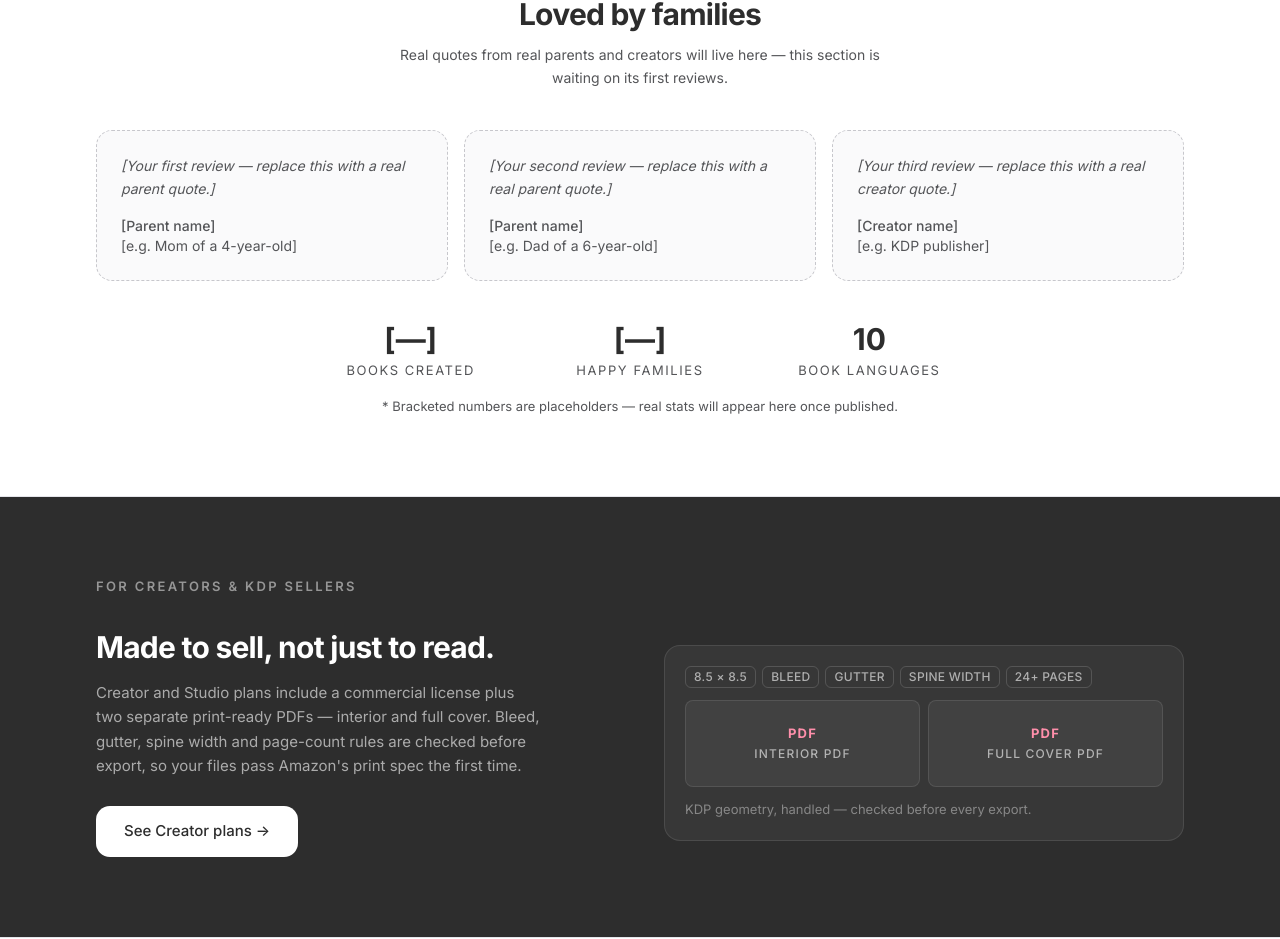
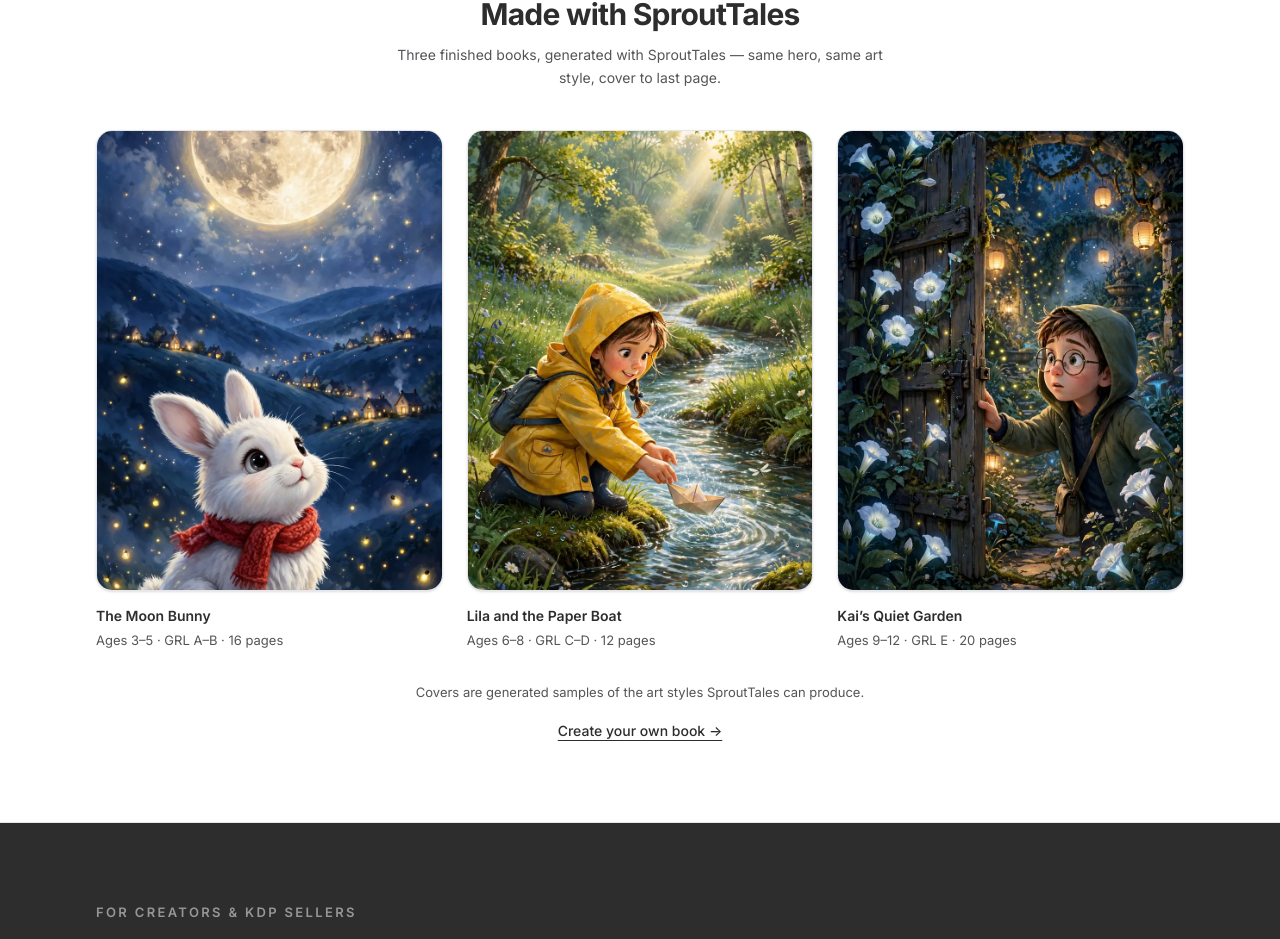
Before and after one commit to zjutimes2015/bookbunny, a Next.js app: page / in a window 1280 px wide. Shown: the part 3291-4230 px from the top of the page. Built offline with nearby package versions, Linux system fonts and the light colour scheme; no server answers.

Commit message:
feat(landing): replace placeholder testimonials with sample books showcase

```diff
--- a/components/landing/Testimonials.tsx
+++ b/components/landing/Testimonials.tsx
@@ -1,79 +1,81 @@
+import Link from 'next/link'
+
 /**
- * Social proof section.
+ * Sample-books showcase (replaces the "Loved by families" placeholder).
  *
- * PLACEHOLDER CONTENT — every quote and every number below is a stand-in.
- * Replace with verified customer quotes / real product stats before launch.
- * Nothing here may be presented as a real review.
+ * No reviews exist yet, so this section shows real sample books instead of
+ * invented quotes. Covers below are the generated sample covers shipped in
+ * public/samples/ — the same three books shown in the "Made for your
+ * reader's age" gallery above. When real parent/creator quotes arrive,
+ * this section can become (or sit beside) a testimonials block.
+ * No numbers here are invented: no books-created / happy-families counts
+ * are shown because no verified counts are available.
  */
-const PLACEHOLDER_QUOTES = [
+const SAMPLE_BOOKS = [
   {
-    quote: '[Your first review — replace this with a real parent quote.]',
-    name: '[Parent name]',
-    detail: '[e.g. Mom of a 4-year-old]',
+    cover: '/samples/cover-moon-bunny.webp',
+    title: 'The Moon Bunny',
+    meta: 'Ages 3–5 · GRL A–B · 16 pages',
   },
   {
-    quote: '[Your second review — replace this with a real parent quote.]',
-    name: '[Parent name]',
-    detail: '[e.g. Dad of a 6-year-old]',
+    cover: '/samples/cover-paper-boat.webp',
+    title: 'Lila and the Paper Boat',
+    meta: 'Ages 6–8 · GRL C–D · 12 pages',
   },
   {
-    quote: '[Your third review — replace this with a real creator quote.]',
-    name: '[Creator name]',
-    detail: '[e.g. KDP publisher]',
+    cover: '/samples/cover-quiet-garden.webp',
+    title: 'Kai’s Quiet Garden',
+    meta: 'Ages 9–12 · GRL E · 20 pages',
   },
 ]
 
-const PLACEHOLDER_STATS = [
-  { value: '[—]', label: 'books created' },
-  { value: '[—]', label: 'happy families' },
-  { value: '10', label: 'book languages' },
-]
-
-export default function Testimonials() {
+export default function SampleBooks() {
   return (
     <section className="mx-auto max-w-6xl px-4 py-16 sm:px-6 lg:px-8 lg:py-20">
       <div className="mb-10 text-center">
         <p className="text-[13px] font-semibold uppercase tracking-[0.18em] text-[#545558]">
-          Early readers
+          Sample books
         </p>
         <h2 className="mt-2 text-2xl font-bold tracking-tight text-[#2D2D2D] sm:text-3xl">
-          Loved by families
+          Made with SproutTales
         </h2>
         <p className="mx-auto mt-3 max-w-lg text-sm leading-relaxed text-[#545558]">
-          Real quotes from real parents and creators will live here — this section is
-          waiting on its first reviews.
+          Three finished books, generated with SproutTales — same hero, same art
+          style, cover to last page.
         </p>
       </div>
 
-      <div className="grid gap-4 md:grid-cols-3">
-        {PLACEHOLDER_QUOTES.map((t) => (
-          <figure
-            key={t.name + t.detail}
-            className="rounded-2xl border border-dashed border-[#C7C7CC] bg-[#FAFAFB] p-6"
-          >
-            <blockquote className="text-sm italic leading-relaxed text-[#545558]">
-              {t.quote}
-            </blockquote>
-            <figcaption className="mt-4 text-sm font-medium text-[#545558]">
-              {t.name}
-              <span className="block font-normal">{t.detail}</span>
-            </figcaption>
-          </figure>
+      <div className="grid gap-8 sm:grid-cols-3 sm:gap-6">
+        {SAMPLE_BOOKS.map((book) => (
+          <div key={book.title}>
+            <div className="relative overflow-hidden rounded-2xl border border-[#E5E5EA] bg-white shadow-sm">
+              <div className="relative aspect-[3/4] w-full">
+                <img
+                  src={book.cover}
+                  alt={`${book.title} — sample book cover`}
+                  className="absolute inset-0 h-full w-full object-cover"
+                  loading="lazy"
+                />
+              </div>
+            </div>
+            <div className="mt-3">
+              <strong className="text-sm font-semibold text-[#2D2D2D]">{book.title}</strong>
+              <p className="mt-1 text-[13px] text-[#545558]">{book.meta}</p>
+            </div>
+          </div>
         ))}
       </div>
 
-      <dl className="mx-auto mt-10 grid max-w-2xl grid-cols-3 gap-4 text-center">
-        {PLACEHOLDER_STATS.map((s) => (
-          <div key={s.label} className="flex flex-col">
-            <dt className="order-2 mt-1 text-[13px] uppercase tracking-[0.12em] text-[#545558]">
-              {s.label}
-            </dt>
-            <dd className="order-1 text-3xl font-bold text-[#2D2D2D]">{s.value}</dd>
-          </div>
-        ))}
-      </dl>
-      <p className="mt-4 text-center text-[13px] text-[#545558]">
-        * Bracketed numbers are placeholders — real stats will appear here once published.
+      <p className="mt-8 text-center text-[13px] text-[#545558]">
+        Covers are generated samples of the art styles SproutTales can produce.
+      </p>
+      <p className="mt-4 text-center">
+        <Link
+          href="/create"
+          className="text-sm font-medium text-[#2D2D2D] underline underline-offset-4"
+        >
+          Create your own book →
+        </Link>
       </p>
     </section>
   )
```
